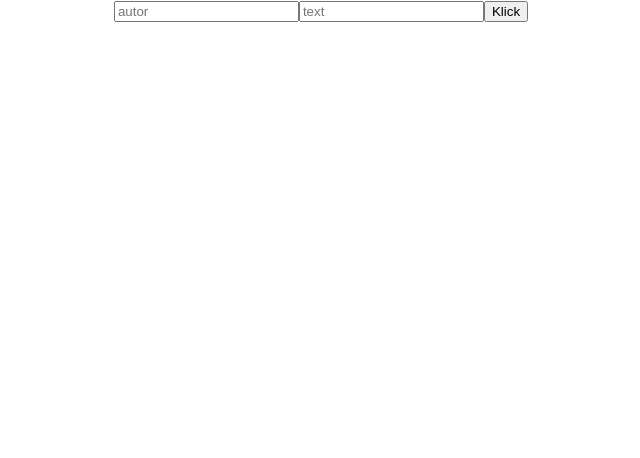
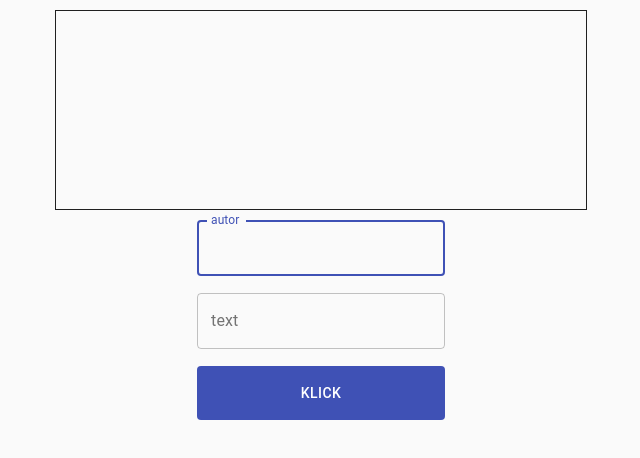
Before and after one commit to Rostislav-prog/homework-2, a React (Create React App) app: page / in a window 1280 px wide. Shown: the top 458 px of the page, without its empty margins (319-959 px from the left). Built offline with nearby package versions, Linux system fonts and the light colour scheme.

Commit message:
Сдаю 3ю домашку как есть - застрял на рефах.

```diff
--- a/src/App.css
+++ b/src/App.css
@@ -36,3 +36,8 @@
     transform: rotate(360deg);
   }
 }
+
+.EntryField {
+    height: 200px;
+    justify-content: space-around;
+}
--- a/src/App.js
+++ b/src/App.js
@@ -4,6 +4,8 @@ import Chart from './Chart';
 import ChartArray from './ChartArray';
 import Form from './Form';
 import useDidMountEffect from './UseDidMountEffect';
+import Container from '@material-ui/core/Container';
+import CssBaseline from '@material-ui/core/CssBaseline';
 
 
 
@@ -16,15 +18,20 @@ function App() {
       alert('Сообщение отправлено');
     }, 500);
 
+
+
   }, [messageList]);
 
   // console.log(messageList);
 
   return (
     <>
+      <CssBaseline />
+      <Container maxWidth="sm">
       <ChartArray messageList={messageList} />
       <Chart messageList={messageList} />
       <Form messageList={messageList} setMessageList={setMessageList} />
+      </Container>
     </>
   );
 }
--- /dev/null
+++ b/src/Chart.css
@@ -0,0 +1,5 @@
+.Forms{
+    height: 200px;
+    border: 1px solid;
+    margin: 10px;
+}
--- a/src/Chart.js
+++ b/src/Chart.js
@@ -1,15 +1,13 @@
 import React from 'react';
-
+import './Chart.css';
 function Chart(props) {
 
     return (
 
-        <div>
+        <div className="Forms">
             {props.messageList.map((element) => {
                 return (<div key={element.id}>{element.autor} написал {element.text}</div>)
             })}
-
-
         </div>
     )
 
--- /dev/null
+++ b/src/Form.css
@@ -0,0 +1,5 @@
+.EntryField {
+    height: 200px;
+    justify-content: space-around;
+    display: grid;
+}
--- a/src/form.js
+++ b/src/form.js
@@ -1,5 +1,8 @@
-import React, { useState } from 'react';
-import './App.css';
+import React, { useEffect, useState } from 'react';
+import './Form.css';
+import Button from '@material-ui/core/Button';
+import { makeStyles } from '@material-ui/core/styles';
+import TextField from '@material-ui/core/TextField';
 
 function Form({ messageList, setMessageList }) {
 
@@ -14,15 +17,15 @@ function Form({ messageList, setMessageList }) {
         }
     };
 
-
-
     return (
         <div className="App">
         <header>
-            <div className="chatInput container">
-            <input type="text" placeholder="autor" className="chatInput__author" onChange={handleChangeAuthor} value={message.autor}></input>
-            <input type="text" placeholder="text" className="chatInput__text" onChange={handleChangeMassage} value={message.text}></input>
-            <button onClick={handleKlick}>Klick</button>
+            <div className="EntryField">
+                    <TextField autoFocus id="outlined-basic" label="autor" variant="outlined" type="text"  className="chatInput__author" onChange={handleChangeAuthor} value={message.autor} />
+            <TextField id="outlined-basic" label="text" variant="outlined" type="text"  className="chatInput__text" onChange={handleChangeMassage} value={message.text} />
+            <Button onClick={handleKlick} variant="contained" color="primary" disableElevation>
+            Klick
+            </Button>
             </div>
 
         </header>
```
